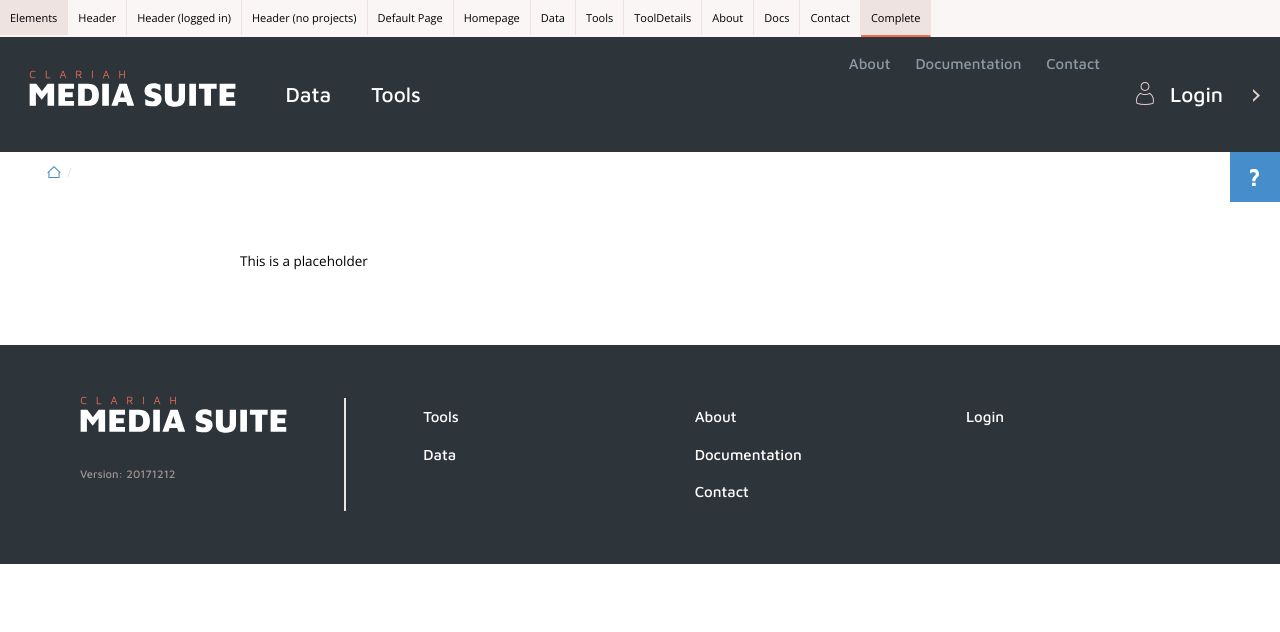
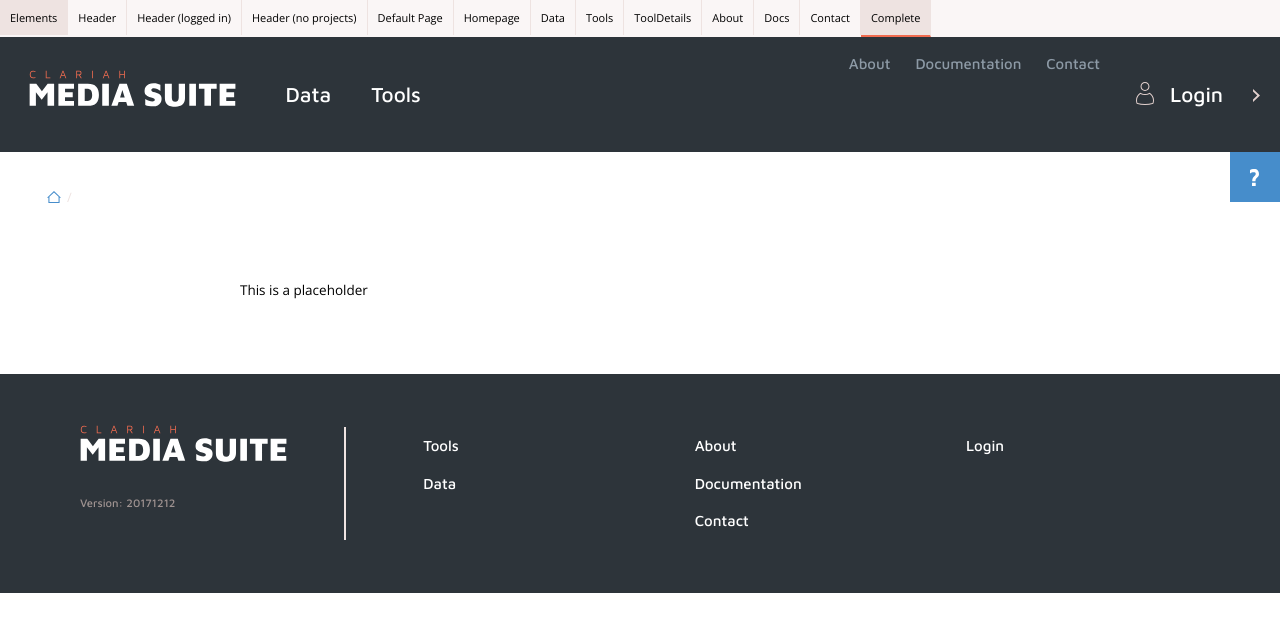
Before and after one commit to Frontwise/mediasuite-design, a React (Create React App) app: page / in a window 1280 px wide. Shown: the top 632 px of the page. Built offline with nearby package versions, Linux system fonts and the light colour scheme.

Commit message:
styling fixes

```diff
--- a/src/components/BreadCrumbs/BreadCrumbs.scss
+++ b/src/components/BreadCrumbs/BreadCrumbs.scss
@@ -5,8 +5,11 @@
   font-weight: normal;
   font-family: $fontBody;
   font-size: 13px;
-  line-height: 15px;
+  line-height: 50px;
   width: calc(100% - 60px);
+  padding: 0;
+  padding-left: 40px;
+  margin: 0;
 
   li{
     display: inline-block;
@@ -14,7 +17,12 @@
 
     a{
       color: $clPrimary;
-      padding: 0 5px;
+      padding: 0px 5px;
+      height: 50px;
+      display: inline-block;
+      &:hover{
+        opacity: 0.8;
+      }
 
       &.home{
         background-image: $iconHomeUrl;
@@ -23,7 +31,7 @@
         display: inline-block;
         vertical-align: top;
         width: 17px;
-        height: 15px;
+        height: 50px;
       }
     }
   }
--- a/src/components/Complete/Complete.js
+++ b/src/components/Complete/Complete.js
@@ -1,6 +1,6 @@
 import React, { Component } from 'react';
 import { pages } from '../../data/Pages';
-import { Header, Homepage, Data, Tools, About, Docs, Contact, Page } from '../';
+import { Header, Homepage, Data, Tools, ToolDetails, About, Docs, Contact, Page } from '../';
 
 class Complete extends Component {
 
@@ -54,6 +54,7 @@ class Complete extends Component {
       case 'home': return (<Homepage />);
       case 'data': return (<Data />);
       case 'tools': return (<Tools />);
+      case 'toolDetails': return (<ToolDetails />);
       case 'about': return (<About />);
       case 'documentation': return (<Docs />);
       case 'contact': return (<Contact />);
--- a/src/components/Data/Data.scss
+++ b/src/components/Data/Data.scss
@@ -12,6 +12,7 @@
     background: $texturePlaceholderUrl;
 
     h2{
+      margin:0;
       line-height: 400px;
       text-transform: uppercase;
     }
--- a/src/components/Header/Header.js
+++ b/src/components/Header/Header.js
@@ -2,7 +2,7 @@ import React, { Component } from 'react';
 import ProjectList from './ProjectList';
 import PropTypes from 'prop-types';
 import classNames from 'classnames';
-import { pages } from '../../data/Pages';
+import { pages, getPageRoot } from '../../data/Pages';
 import HeaderExamples from './HeaderExamples';
 import { BreadCrumbs, Help } from '../';
 
@@ -69,7 +69,7 @@ class Header extends Component {
     let userProjects = this.getMenuItem('userProjects', (<span className="count">{this.props.workspace.projects.count}</span>), );
 
     return (
-      <div className={classNames("workspace",{ active: ['workspace', 'userProjects', 'newProject'].includes(this.state.active) || this.state.active.startsWith('project-') } )  }>
+      <div className={classNames("workspace",{ active: getPageRoot(this.state.active) === 'workspace' || this.state.active.startsWith('project-') } )  }>
         <i className="icon-workspace"/>Workspace
 
         <ul className="dropdown">
@@ -110,7 +110,7 @@ class Header extends Component {
       // Account button
       return (
         <div className="account">
-          <a className={classNames("account loggedin", {active: ['login', 'myprofile', 'signout'].includes(this.state.active)})}
+          <a className={classNames("account loggedin", {active: getPageRoot(this.state.active) === 'account'})}
            href={"#myprofile"}>
            <i className="icon-person"/>{pages.account.title}
            <span className="username">{user.name}</span>
@@ -144,7 +144,7 @@ class Header extends Component {
     let title = pages[page].title || page;
     return(
       <li>
-        <a className={classNames({active : this.state.active === page})}  href={"#"+page}>{title}{children}</a>
+        <a className={classNames({active : getPageRoot(this.state.active) === page})}  href={"#"+page}>{title}{children}</a>
       </li>
     );
   }
--- a/src/components/Header/Header.scss
+++ b/src/components/Header/Header.scss
@@ -9,6 +9,13 @@ $dropdownWidth: $accountWidth;
   left: 0;
   z-index: 100;
   width: 100%;
+
+  &:after {
+    content: "";
+    display: table;
+    clear: both;
+  }
+
   .top-bar{
     height: $headerHeight;
     background-color:  $clDark;
--- a/src/components/ToolDetails/ToolDetails.js
+++ b/src/components/ToolDetails/ToolDetails.js
@@ -1,6 +1,5 @@
 import React, { Component } from 'react';
 import { Page, Header } from '../';
-import classNames from 'classnames';
 
 /* Images */
 import placeholder from '../../images/placeholder.svg';
@@ -8,12 +7,12 @@ import placeholder from '../../images/placeholder.svg';
 export default class ToolDetails extends Component {
   render() {
     return (
-      <Page header={<Header.Examples.NotLoggedIn active="tooldetails" />} className="page ToolDetails">
+      <Page header={<Header.Examples.NotLoggedIn active="toolDetails" />} className="page ToolDetails">
 
         <article>
           <aside>
             <div className="image-wrap">
-              <img src={placeholder} alt="Exploratory Search" />
+              <img src={placeholder} alt="Exploratory browser" />
             </div>
 
             <div className="actions">
@@ -22,7 +21,7 @@ export default class ToolDetails extends Component {
           </aside>
 
           <main>
-            <h1>Exploratory Search</h1>
+            <h1>Exploratory browser</h1>
             <p>Lorem ipsum dolor sit amet, consectetur adipisicing elit. Fugiat recusandae incidunt, dolorem earum et commodi iusto obcaecati! Praesentium modi amet dolores cumque, aliquam id fuga voluptates quam mollitia? Ullam quos adipisci vitae dignissimos, illum nesciunt cupiditate voluptatum ut officia quasi reiciendis minima architecto, sapiente praesentium repellendus quidem eius unde consequatur impedit. Iste accusamus dolores necessitatibus est quo quibusdam magnam error ipsa qui sint, dolor quos vel labore, illum iure. Aliquam laborum fugit autem itaque libero asperiores earum optio laudantium, quos vitae nulla voluptate culpa architecto perferendis, adipisci nihil, temporibus necessitatibus, illum sequi error iusto ipsa. Tempora consequuntur quia possimus deleniti?</p>
             <p>Lorem ipsum dolor sit amet, coto, sapiente praesentium repellendus quidem eius unde consequatur impedit. Iste accusamus dolores necessitatibus est quo quibusdam magnam error ipsa qui sint, dolor quos vel labore, illum iure. Aliquam laborum fugit autem itaque libero asperiores earum optio laudantium, quos vitae nulla voluptate culpa architecto perferendis, adipisci nihil, temporibus necessitatibus, illum sequi error iusto ipsa. Tempora consequuntur quia possimus deleniti?</p>
             <p>Lorem ipsum dolor sit amet, consectetur adipisicing elit. Fugiat recusandae incidunt, dolorem earum et commodi iusto obcaecati! Praesentium modi amet dolores cumque, aliquam id fuga voluptates quam mollitia? Ullam quos adipisci vitae dignissimos, illum nesciunt cupiditate voluptatum ut officia quasi reiciendis minima architecto, sapiente praesentium repellendus quidem eius unde consequatur impedit. Iste accusamus dolores necessitatibus est quo quibusdam magnam error ipsa qui sint, dolor quos vel labore, illum iure. Aliquam laborum fugit autem itaque libero asperiores earum optio laudantium, quos vitae nulla voluptate culpa architecto perferendis, adipisci nihil, temporibus necessitatibus, illum sequi error iusto ipsa. Tempora consequuntur quia possimus deleniti?</p>
--- a/src/components/ToolDetails/ToolDetails.scss
+++ b/src/components/ToolDetails/ToolDetails.scss
@@ -14,6 +14,7 @@
     .actions {
       display: flex;
       justify-content: flex-end;
+      margin-top: 10px;
 
       > :last-child {
         margin-right: 0;
--- a/src/components/Tools/Tools.js
+++ b/src/components/Tools/Tools.js
@@ -20,25 +20,25 @@ class Tools extends Component {
       {
         name: 'Collection inspector',
         description: 'Lorem ipsum dolor sit amet, consectetur adipiscing elit. Et quidem Arcesilas tuus, etsi fuit in disserendo pertinacior.',
-        detailsUrl: '#',
+        detailsUrl: '#toolDetails',
         url: '#',
       },
       {
         name: 'Exploratory browser',
         description: 'Lorem ipsum dolor sit amet, consectetur adipiscing elit. Et quidem Arcesilas tuus, etsi fuit in disserendo pertinacior.',
-        detailsUrl: '#',
+        detailsUrl: '#toolDetails',
         url: '#',
       },
       {
         name: 'Basic faceted search',
         description: 'Lorem ipsum dolor sit amet, consectetur adipiscing elit. Et quidem Arcesilas tuus, etsi fuit in disserendo pertinacior.',
-        detailsUrl: '#',
+        detailsUrl: '#toolDetails',
         url: '#',
       },
       {
         name: 'Comparative search',
         description: 'Lorem ipsum dolor sit amet, consectetur adipiscing elit. Et quidem Arcesilas tuus, etsi fuit in disserendo pertinacior.',
-        detailsUrl: '#',
+        detailsUrl: '#toolDetails',
         url: '#',
       },
     ];
--- a/src/components/index.js
+++ b/src/components/index.js
@@ -1,5 +1,5 @@
+import About from './About/About';
 import App from './App/App';
-import About from './About/About';
 import BreadCrumbs from './BreadCrumbs/BreadCrumbs';
 import Contact from './Contact/Contact';
 import Data from './Data/Data';
@@ -10,6 +10,7 @@ import Header from './Header/Header';
 import Help from './Help/Help';
 import Homepage from './Homepage/Homepage';
 import Page from './Page/Page';
+import ToolDetails from './ToolDetails/ToolDetails';
 import Tools from './Tools/Tools';
 
 export{
@@ -25,5 +26,6 @@ export{
   Help,
   Homepage,
   Page,
-  Tools
+  ToolDetails,
+  Tools,
 }
--- a/src/data/Pages.js
+++ b/src/data/Pages.js
@@ -7,6 +7,7 @@ export const pages = {
   data: {title: 'Data'},
 
   tools: {title: 'Tools'},
+    toolDetails: {title: 'Tooldetails', parent: 'tools'},
 
   workspace: {title: 'Workspace'},
     userProjects: {title: 'User Projects', parent: 'workspace'},
@@ -30,3 +31,14 @@ export const pages = {
     myprofile: {title: 'My profile', parent: 'account'},
     signout: {title: 'Sign out', parent: 'account'}
 }
+
+export const getPageRoot = (page) =>{
+  if (!(page in pages)){
+    return  '';
+  }
+  console.log(page, pages);
+  while(pages[page].parent ){
+    page = pages[page].parent;
+  }
+  return page;
+}
```
